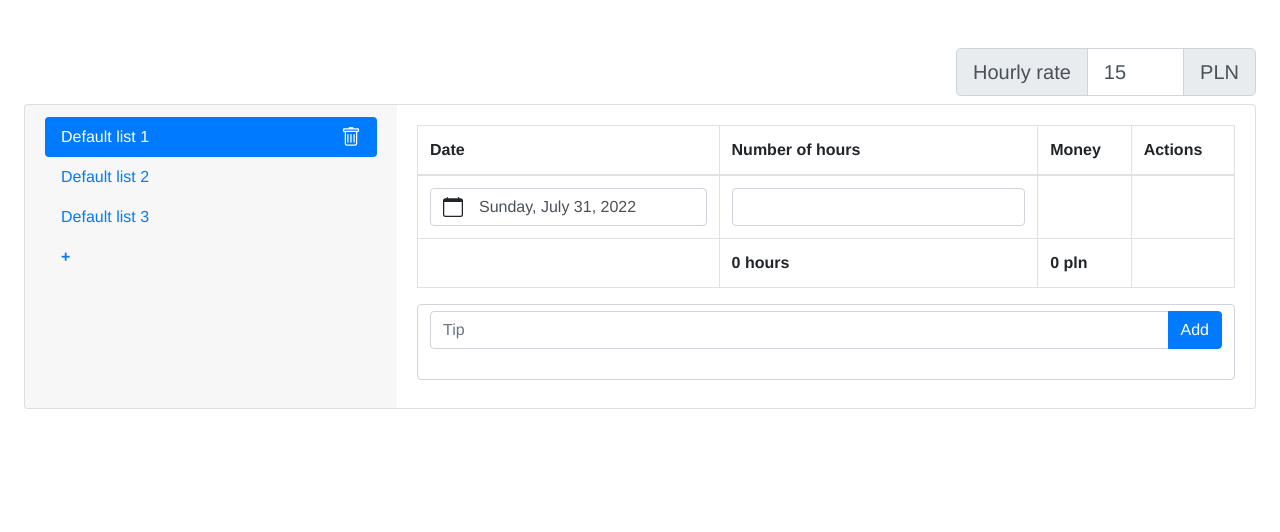
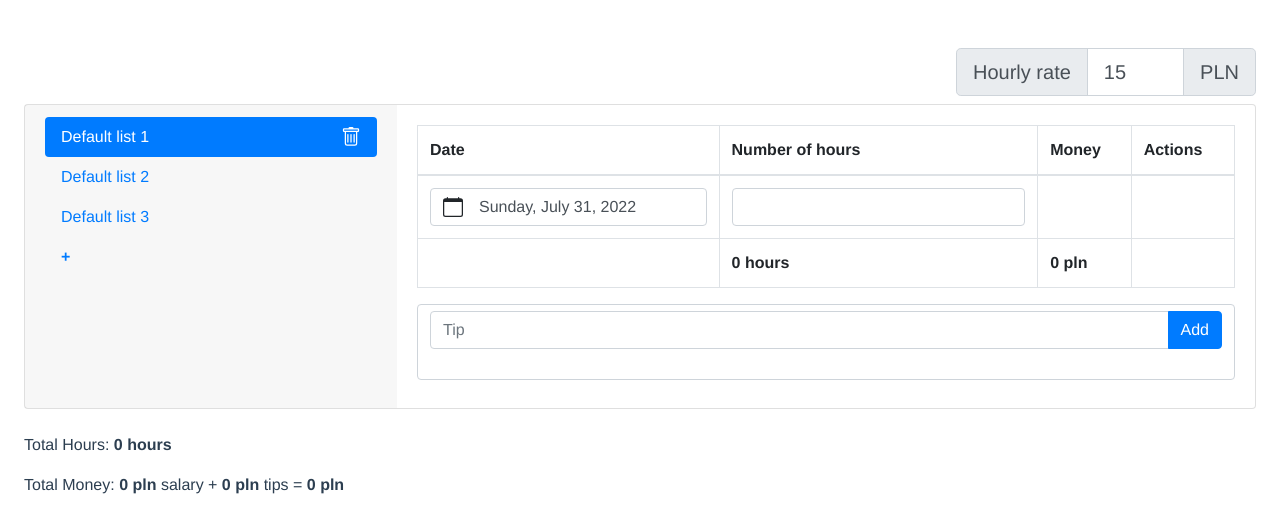
Before and after one commit to sheldonfar/listio, a Vue app: page / in a window 1280 px wide. Shown: the top 532 px of the page. Built offline with nearby package versions, Linux system fonts and the light colour scheme.

Commit message:
add totals

```diff
--- a/src/App.vue
+++ b/src/App.vue
@@ -5,6 +5,7 @@
   >
     <Settings />
     <NavList />
+    <Totals />
   </div>
 </template>
 
@@ -13,6 +14,7 @@ import { mapActions } from 'vuex'
 
 import NavList from '@/components/NavList.vue'
 import Settings from '@/components/Settings.vue'
+import Totals from '@/components/Totals.vue'
 
 import { LOAD_LISTS } from '@/store/lists'
 import { LOAD_RECORDS } from '@/store/records'
@@ -23,7 +25,8 @@ export default {
   name: 'App',
   components: {
     Settings,
-    NavList
+    NavList,
+    Totals,
   },
    created () {
     this[LOAD_SETTINGS]()
--- a/src/components/Tips.vue
+++ b/src/components/Tips.vue
@@ -64,7 +64,6 @@ export default {
     computed: {
         ...mapGetters(["getListTips"]),
         tips() {
-            console.info("WWW", this.listId)
             return this.getListTips(this.listId);
         },
         total() {
@@ -73,7 +72,6 @@ export default {
     },
     methods: {
         addTip(inputAttrs) {
-            console.info("ADD TIP", inputAttrs)
             const newTip = {
                 value: +inputAttrs.value,
                 date: new Date().toISOString(),
--- /dev/null
+++ b/src/components/Totals.vue
@@ -0,0 +1,45 @@
+<template>
+  <div class="mt-4">
+    <p>
+      Total Hours: <b>{{ totalHours }} hours</b>
+    </p>
+    <p>
+      Total Money: <b>{{ totalMoney }} pln</b> salary + <b>{{ totalTips }} pln</b> tips = <b>{{ totalMoney + totalTips }} pln</b>
+    </p>
+  </div>
+</template>
+
+<script>
+import { mapGetters } from 'vuex'
+
+export default {
+    computed: {
+        ...mapGetters(["lists", "getListRecords", "hourlyRate", "getListTips"]),
+        totalHours() {
+            return this.lists.reduce((acc, list) => {
+                const records = this.getListRecords(list.id)
+
+                return acc + records.reduce((recordsAcc, record) => {
+                    return recordsAcc + record.value
+                }, 0)
+            }, 0)
+        },
+        totalTips() {
+            return this.lists.reduce((acc, list) => {
+                const tips = this.getListTips(list.id)
+
+                return acc + tips.reduce((tipsAcc, tip) => {
+                    return tipsAcc + tip.value
+                }, 0)
+            }, 0)
+        },
+        totalMoney() {
+            return this.totalHours * this.hourlyRate
+        },
+    },
+}
+</script>
+
+<style scoped>
+
+</style>
```
